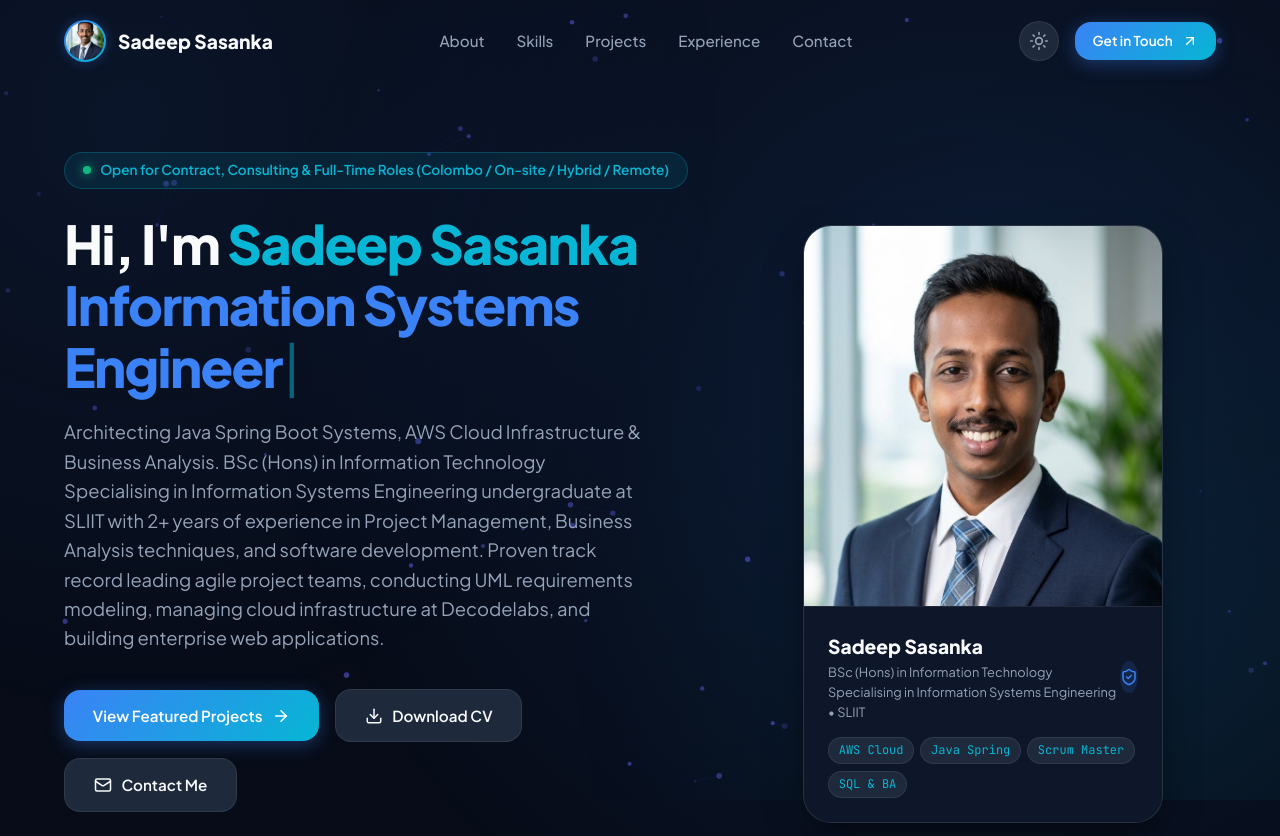
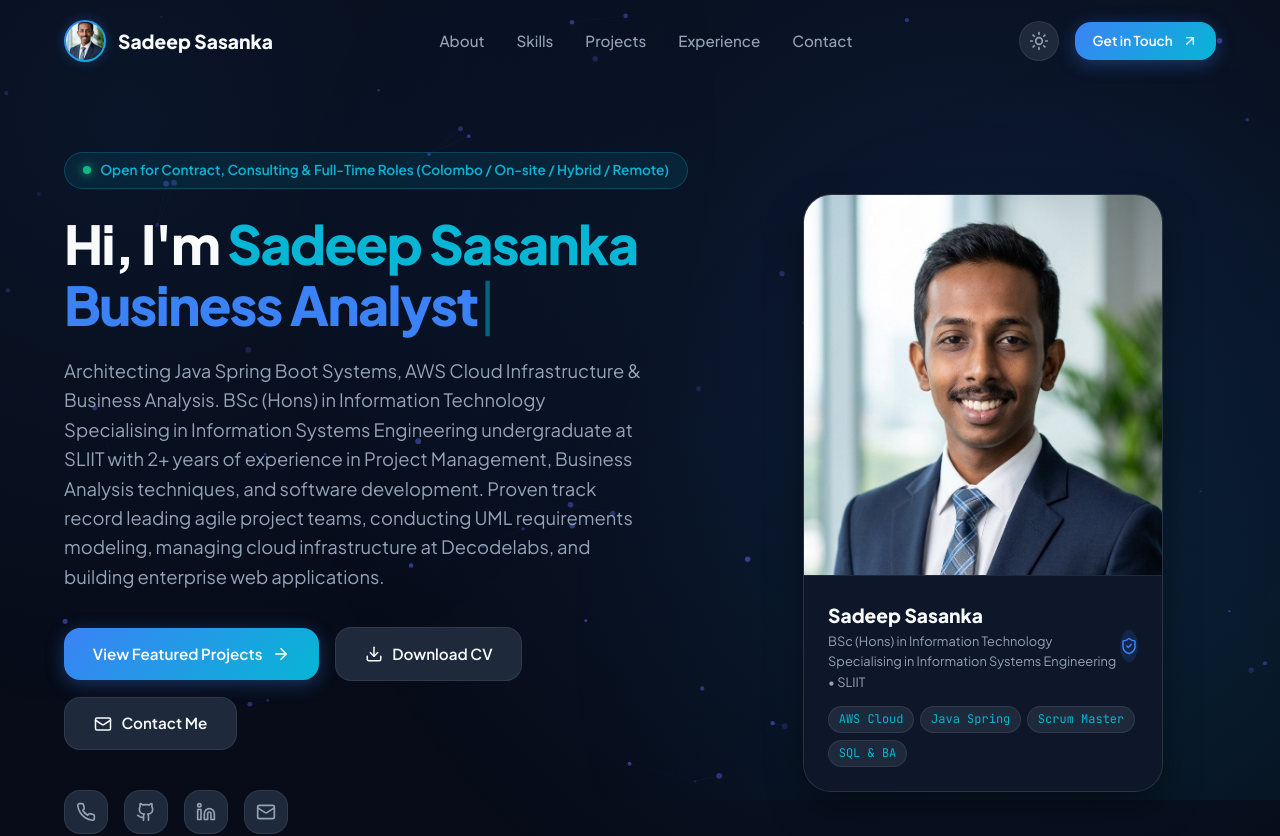
Before and after one commit to Sadeep78/portfolio, a React (Vite) app: page / in a window 1280 px wide. Shown: the top 836 px of the page. Built offline with nearby package versions, Linux system fonts and the light colour scheme.

Commit message:
Add Business Analyst, Enterprise Architect, and Solution / System Architect to Hero typewriter animation

```diff
--- a/src/components/Hero.jsx
+++ b/src/components/Hero.jsx
@@ -7,10 +7,12 @@ export default function Hero() {
 
   const roles = [
     "Project Manager",
+    "Business Analyst",
+    "Enterprise Architect",
+    "Solution / System Architect",
     "Information Systems Engineer",
-    "AWS Cloud & DevOps Intern",
-    "Certified Agile Scrum Master",
-    "Full-Stack Developer"
+    "AWS Cloud & DevOps Specialist",
+    "Certified Agile Scrum Master"
   ];
 
   const [currentRoleIndex, setCurrentRoleIndex] = useState(0);
--- a/src/data/portfolioData.js
+++ b/src/data/portfolioData.js
@@ -1,7 +1,7 @@
 export const portfolioData = {
   personal: {
     name: "Sadeep Sasanka",
-    role: "Project Manager | Business Analyst | Information Systems Engineer",
+    role: "Project Manager | Business Analyst | Enterprise & Solution Architect | Information Systems Engineer",
     tagline: "Architecting Java Spring Boot Systems, AWS Cloud Infrastructure & Business Analysis",
     bio: "BSc (Hons) in Information Technology Specialising in Information Systems Engineering undergraduate at SLIIT with 2+ years of experience in Project Management, Business Analysis techniques, and software development. Proven track record leading agile project teams, conducting UML requirements modeling, managing cloud infrastructure at Decodelabs, and building enterprise web applications.",
     location: "Hapugala, Galle, Sri Lanka",
```
